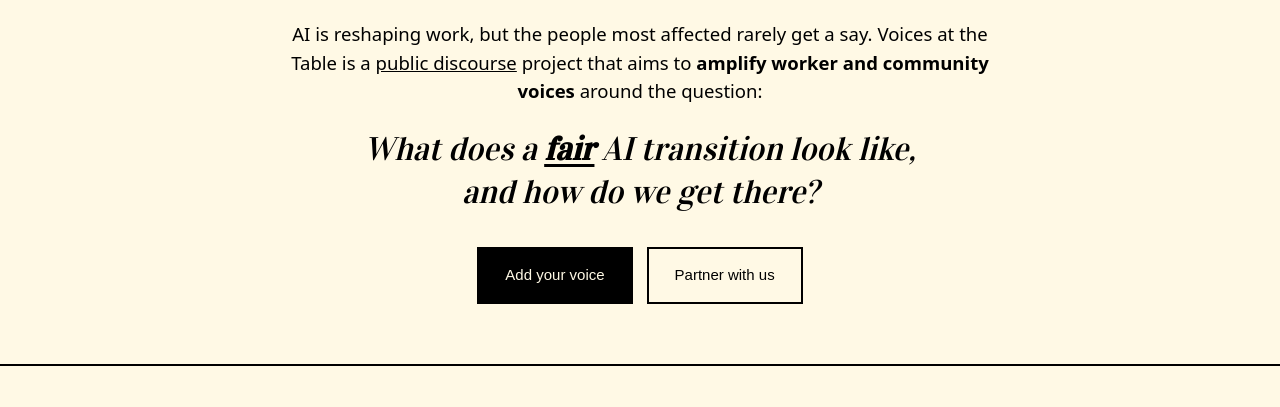
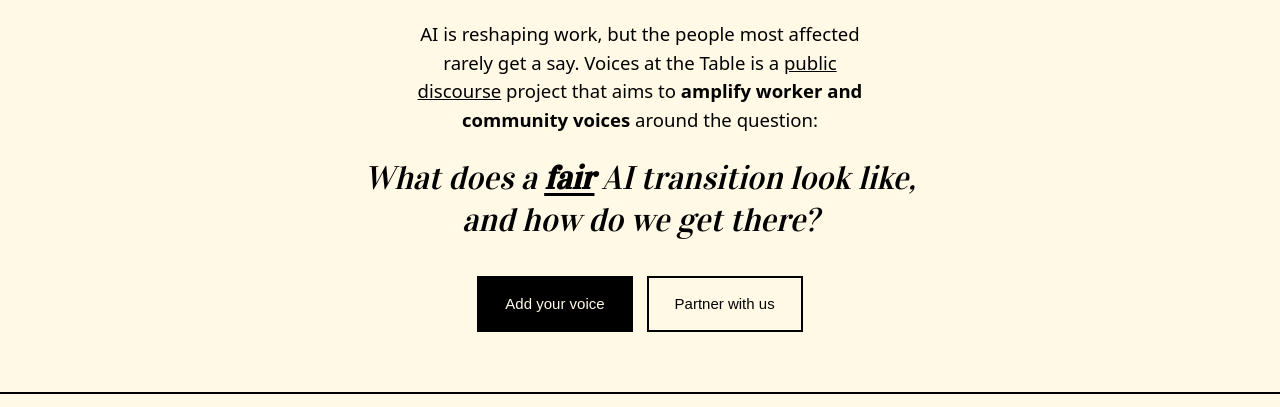
Before and after one commit to alicexcai/voices-at-the-table, a plain HTML site: page index.html in a window 1280 px wide. Shown: the part 348-755 px from the top of the page. Drawn offline with Linux system fonts and the light colour scheme; a web font is replaced by a local one.

Commit message:
slightly altered spacing

```diff
--- a/index.html
+++ b/index.html
@@ -43,7 +43,7 @@ a{color:inherit;text-decoration:none}
 .hero{padding:80px 0 60px;text-align:center;border-bottom:2px solid var(--line)}
 .hero .label{margin-bottom:20px;display:inline-block}
 .hero h1{font-size:clamp(3rem,9vw,6rem);letter-spacing:-.005em}
-.hero .mission{font-size:1.16rem;color:var(--ink);max-width:70ch;margin:26px auto 0;line-height:1.55}
+.hero .mission{font-size:1.16rem;color:var(--ink);max-width:45ch;margin:26px auto 0;line-height:1.55}
 .hero .question{font-family:"Vidaloka",serif;font-style:italic;font-size:clamp(1.4rem,3.2vw,2.05rem);line-height:1.3;
   max-width:28ch;margin:22px auto 0}
 .hero .question u{text-underline-offset:4px}
```
